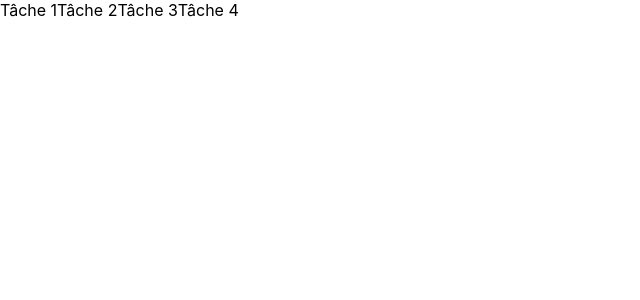
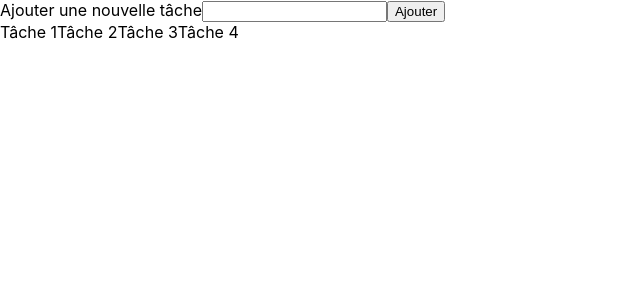
Before and after one commit to FadimeZgj/tp-react-todolist, a React (Create React App) app: page / in a window 1280 px wide. Shown: the top 300 px of the page, without its empty margins (0-640 px from the left). Built offline with nearby package versions, Linux system fonts and the light colour scheme.

Commit message:
Ajout formulaire d'ajout de tâche

```diff
--- /dev/null
+++ b/src/components/Task/NewTaskForm.js
@@ -0,0 +1,24 @@
+import React, { useState } from "react";
+import TaskProps from "./TaskProps";
+
+function NewTaskForm({ onSubmit }) {
+  const [task, setTask] = useState({ taskname: "" });
+
+  const handleSubmit = (e) => {
+    e.preventDefault();
+    const { taskname } = e.target;
+    console.log(taskname.value);
+  };
+
+  return (
+    <>
+      <form onSubmit={(e) => handleSubmit(e)}>
+        <label>Ajouter une nouvelle tâche</label>
+        <input type="text" name="taskname" />
+        <button>Ajouter</button>
+      </form>
+    </>
+  );
+}
+
+export default NewTaskForm;
--- a/src/components/Task/TaskList.js
+++ b/src/components/Task/TaskList.js
@@ -1,20 +1,21 @@
-import React from 'react'
-import TaskProps from './TaskProps'
+import React from "react";
+import TaskProps from "./TaskProps";
+import NewTaskForm from "./NewTaskForm";
 
 let tasksList = [
-    new TaskProps("Tâche 1"),
-    new TaskProps("Tâche 2"),
-    new TaskProps("Tâche 3"),
-    new TaskProps("Tâche 4")
-]
+  new TaskProps("Tâche 1"),
+  new TaskProps("Tâche 2"),
+  new TaskProps("Tâche 3"),
+  new TaskProps("Tâche 4"),
+];
 
 function TaskList() {
-  return <>
-    {tasksList.map((task,index) =>(
-        task.taskname
-    ) )}
-  </>
-
+  return (
+    <>
+      <NewTaskForm />
+      {tasksList.map((task, index) => task.taskname)}
+    </>
+  );
 }
 
-export default TaskList
+export default TaskList;
```
